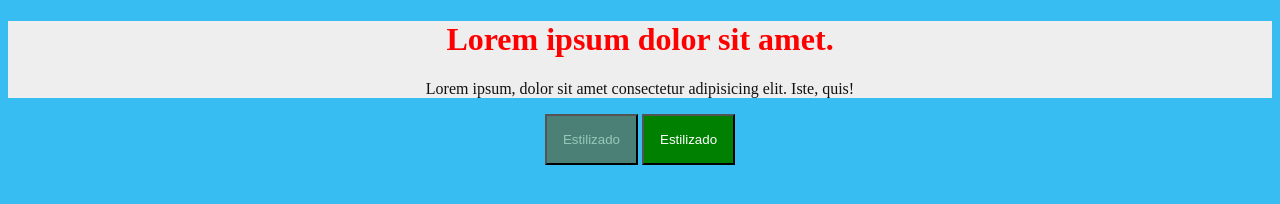
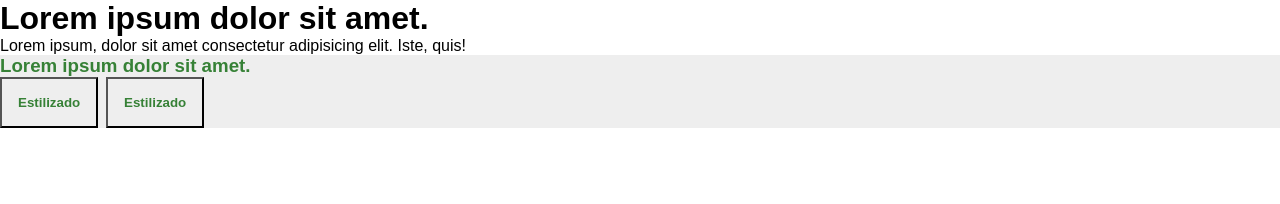
Before and after one commit to gbri-dev/sass-15, a website: page sass-aulas/index.html in a window 1280 px wide. Drawn offline with Linux system fonts and the light colour scheme.

Commit message:
módulos

```diff
--- a/sass-aulas/index.html
+++ b/sass-aulas/index.html
@@ -15,8 +15,18 @@
     </div>
     <p>Lorem ipsum, dolor sit amet consectetur adipisicing elit. Iste, quis!</p>
   </header>
-  <button>Estilizado</button>
-  <button class="success">Estilizado</button>
+  <section>
+    <div class="container">
+      <div class="row">
+        <div class="produtos">
+          <h3>Lorem ipsum dolor sit amet.</h3>
+          <button>Estilizado</button>
+          <button class="success">Estilizado</button>
+        </div>
+      </div>
+    </div>
+  </section>
+
 </body>
 
 </html>
--- /dev/null
+++ b/sass-aulas/source/config/cores.scss
@@ -0,0 +1,3 @@
+$corPrincipal: rgb(54, 129, 54);
+$corSecundaria: rgb(0, 90, 0);
+$corFundo: #eee;
--- /dev/null
+++ b/sass-aulas/source/config/reset.scss
@@ -0,0 +1,6 @@
+*{
+  box-sizing: border-box;
+  margin: 0;
+  padding: 0;
+  font-family: sans-serif;
+}
--- a/sass-aulas/source/main.scss
+++ b/sass-aulas/source/main.scss
@@ -1,44 +1,3 @@
-$variavelCor: #eee;
-$corDoTexto: #111;
-
-$corSecundaria: rgb(75, 128, 119);
-$corPrincipal: rgb(153, 199, 184);
-
-body {
-  background-color: rgb(55, 189, 241);
-  color: #fff;
-  text-align: center;
-  padding: 10;
-}
-
-header {
-  background-color: $variavelCor;
-  h1 {
-    padding: 5;
-    color: red;
-  }
-  p {
-    color: $corDoTexto;
-  }
-}
-
-button{
-  padding: 16px;
-  background-color: $corSecundaria;
-  color: $corPrincipal;
-
-  &:hover{
-    border: none;
-    background-color: white;
-    color: $corDoTexto;
-  }
-  &.success{
-    background-color: green;
-    color: white;
-  }
-  &.success:hover{
-    border: none;
-    background-color: white;
-    color: $corDoTexto;
-  }
-}
+@use './config/reset';
+@use './config/cores';
+@use './secoes/secoes';
--- /dev/null
+++ b/sass-aulas/source/secoes/secoes.scss
@@ -0,0 +1,31 @@
+@use '../config/cores';
+
+section {
+  background-color: cores.$corFundo;
+}
+
+.produtos {
+  font-family: monospace;
+  color: cores.$corPrincipal;
+}
+
+button{
+  padding: 16px;
+  background-color: cores.$corFundo;
+  color: cores.$corPrincipal;
+  font-weight: bold;
+  &:hover{
+    border: none;
+    background-color: cores.$corPrincipal;
+    color: cores.$corSecundaria;
+  }
+  &.success{
+    background-color: cores.$corFundo;
+    color: cores.$corPrincipal;
+  }
+  &.success:hover{
+    border: none;
+    color: cores.$corSecundaria;
+    background-color: cores.$corPrincipal;
+  }
+}
```
Also changed, not shown: sass-aulas/build/main.css, 1 other file.
